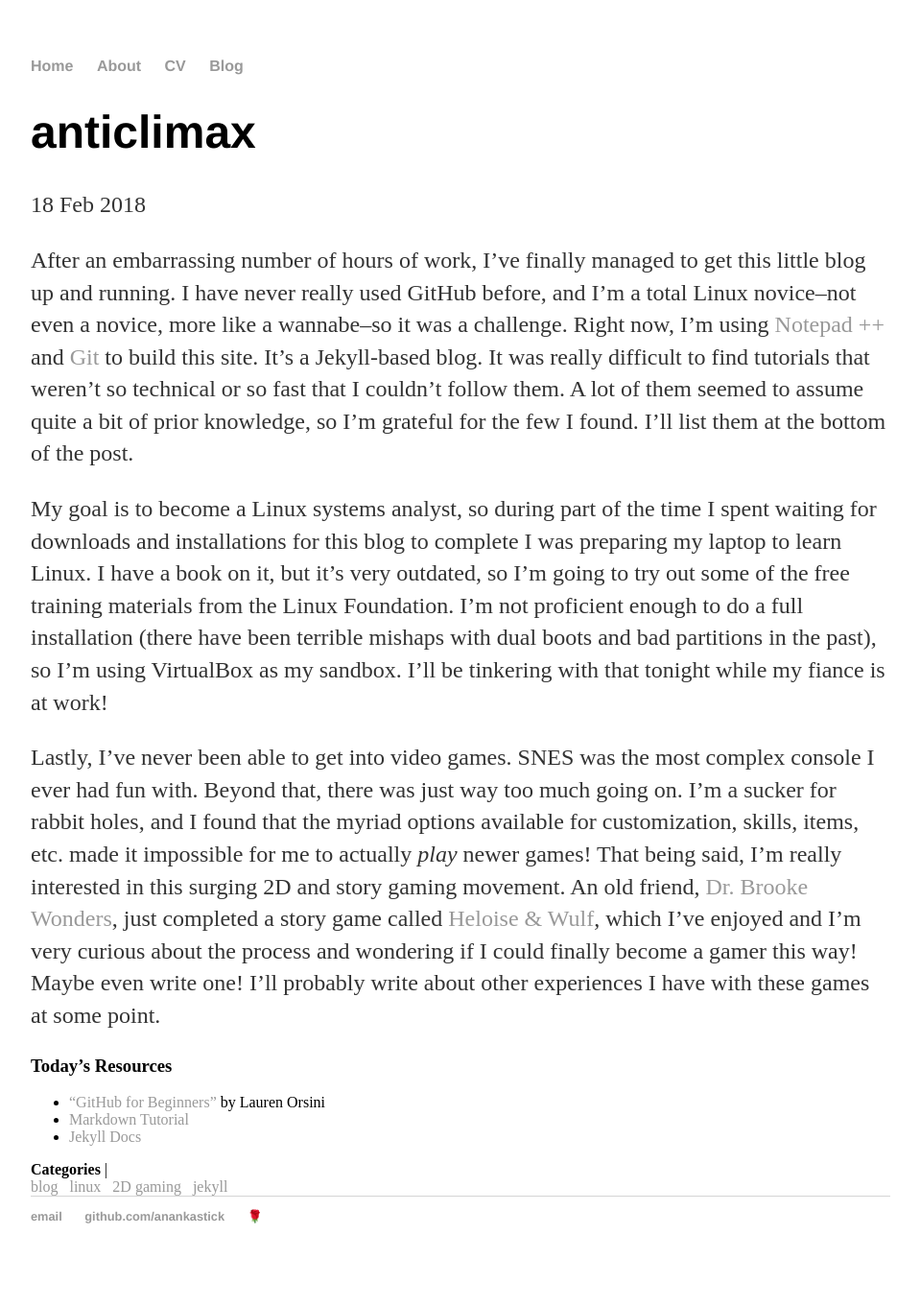
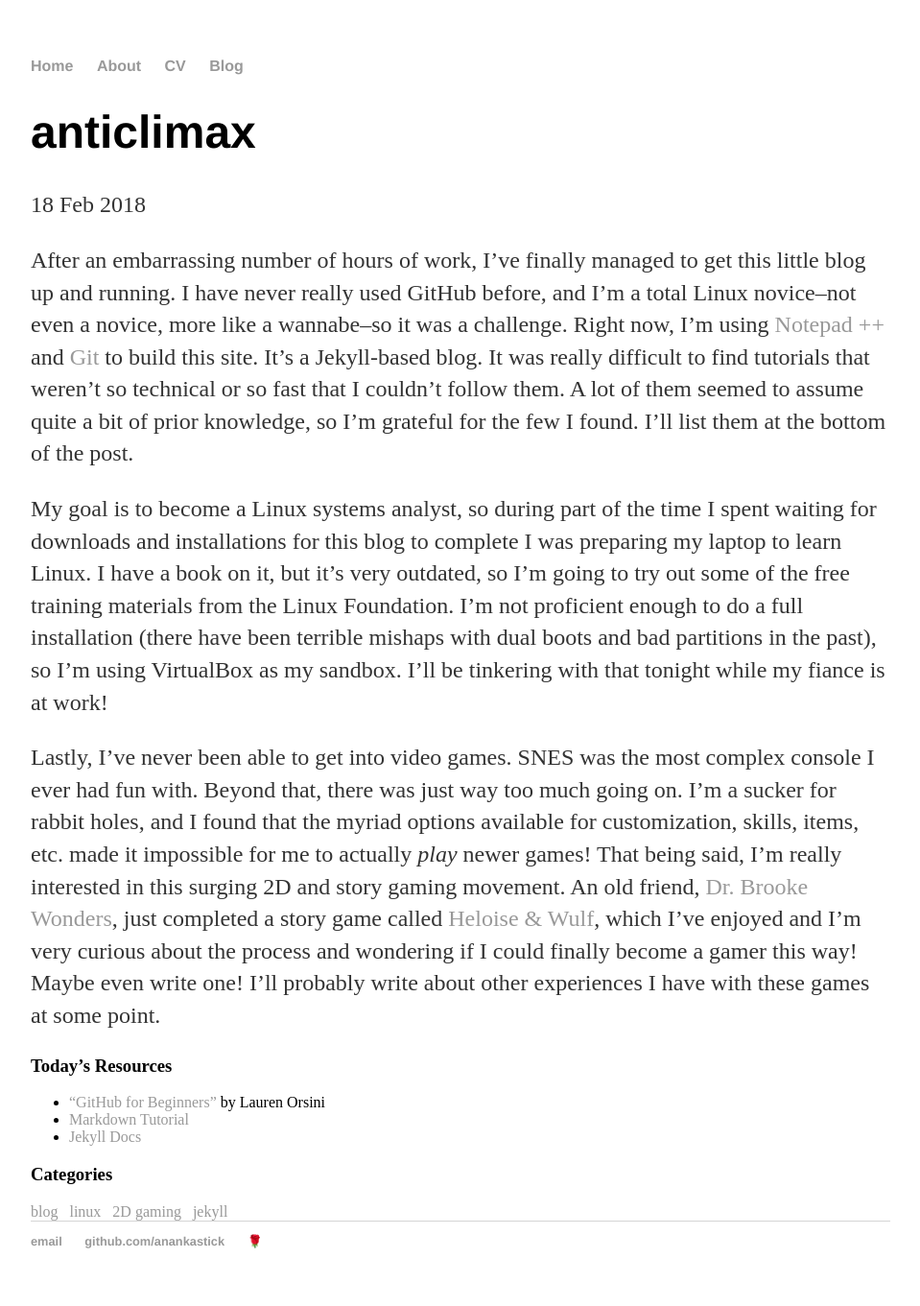
Before and after one commit to anankastick/anankastick.github.io, a Jekyll site: the page built from _posts/2018-02-18-first-post.md, in a window 1280 px wide. Shown: the whole page at 96% size, without its empty margins (160-1119 px from the left). Built offline with Jekyll 4.4.1, drawn with Linux system fonts in a browser that asks for light colours; before the commit the page ends 1335 px from its top, so only the background shows below that.

Commit message:
Update post.html

```diff
--- a/_layouts/post.html
+++ b/_layouts/post.html
@@ -7,7 +7,8 @@ layout: default
 <div class="post">
   {{ content }}
 </div>
-<b>Categories</b> | <div class="post-categories">
+<h3>Categories</h3>
+<div class="post-categories">
   {% if post %}
     {% assign categories = post.categories %}
   {% else %}
```
